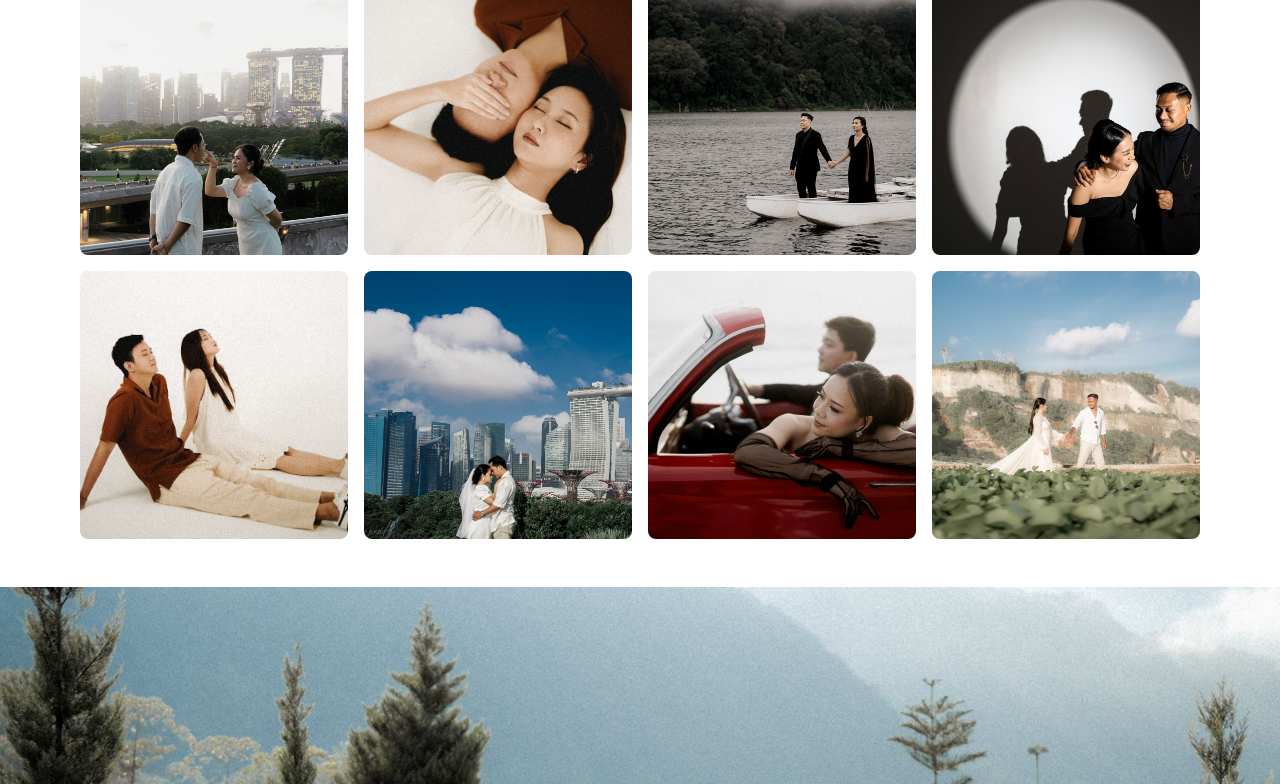
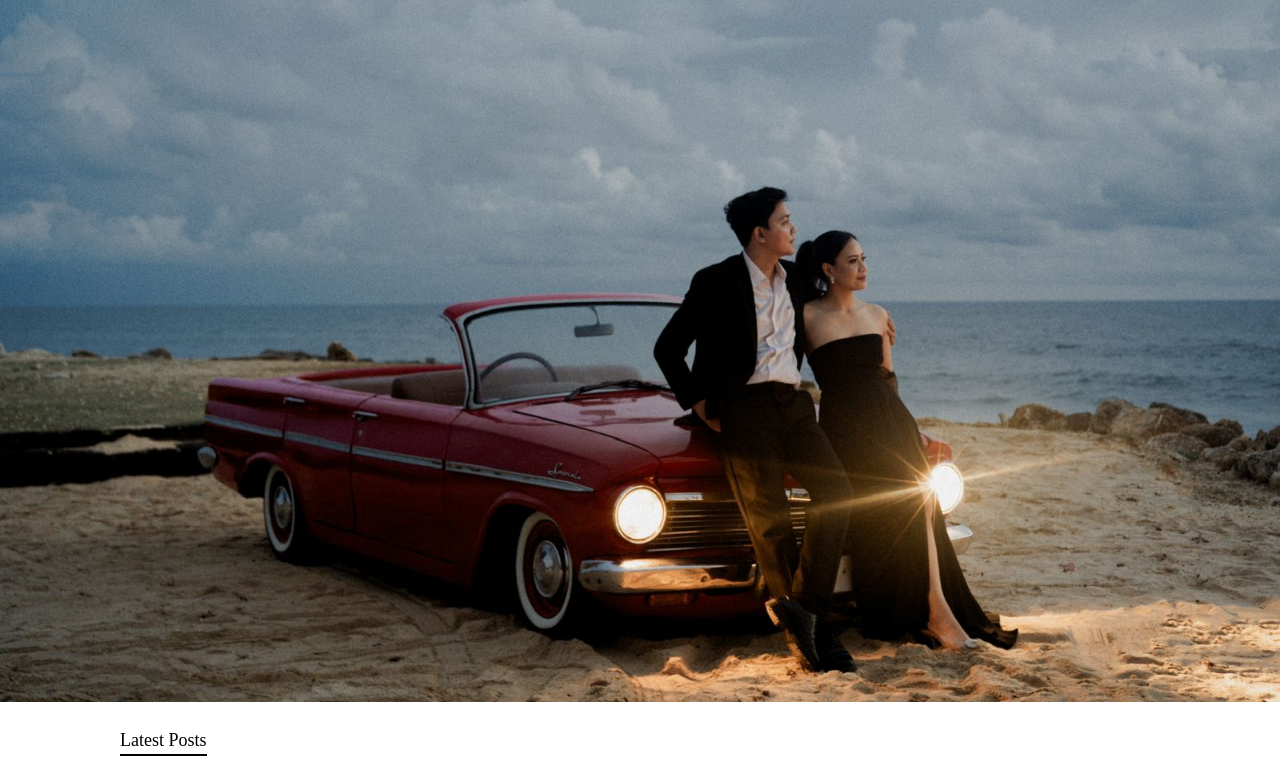
Before and after one commit to KIYJAGO/Web-Design-Project, a website: page index.html in a window 1280 px wide. Shown: the part 98-882 px from the top of the page. Drawn offline with Linux system fonts and the light colour scheme.

Commit message:
rrq winn

```diff
--- a/index.html
+++ b/index.html
@@ -91,6 +91,8 @@
   </div>
 </div>
 <!-- Side Menu End -->
+
+<div class="relative min-h-screen bg-cover bg-center" style="background-image: url('IMG/Background 4.jpg');"></div>
 
 <!--Main (Text) Begin-->
 <div class="gallery-container">
```
